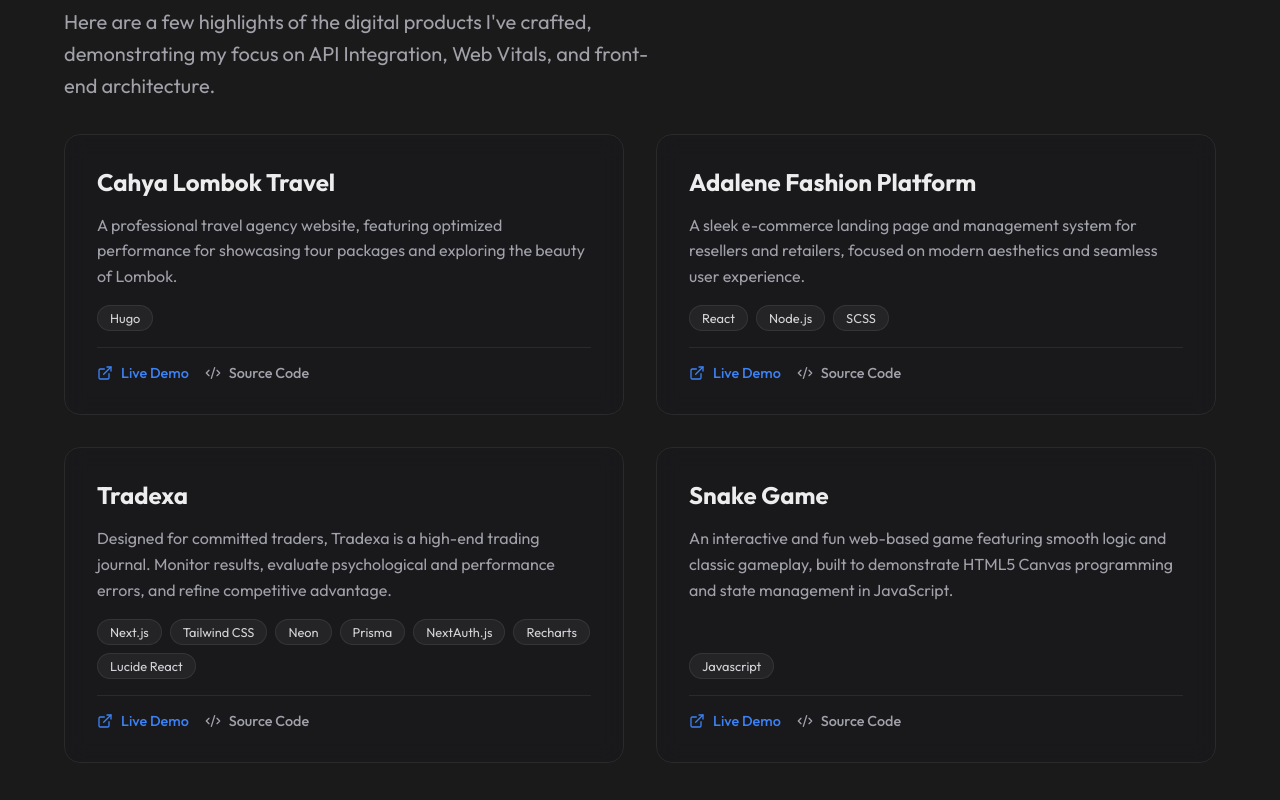
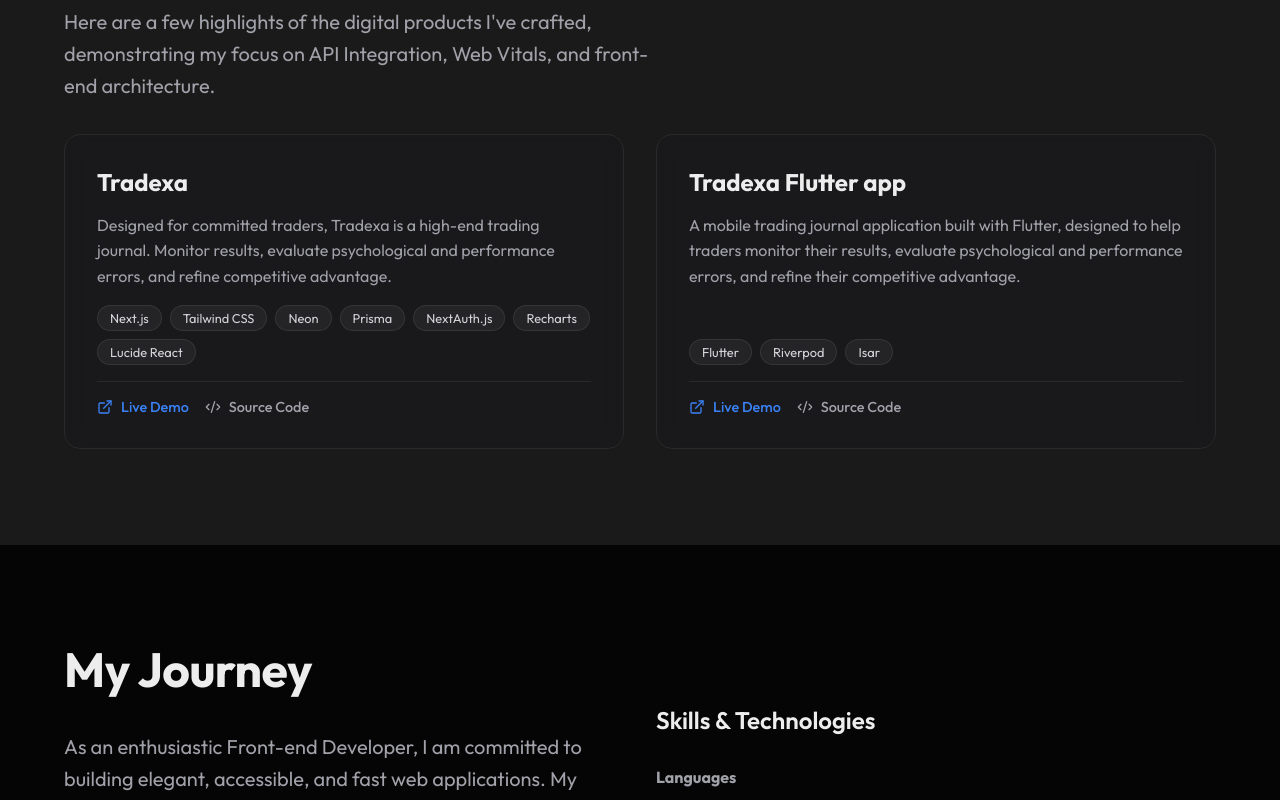
Before and after one commit to GustiCahya/GustiCahya, a Next.js app: page / in a window 1280 px wide. Shown: the part 980-1780 px from the top of the page. Built offline with nearby package versions, Linux system fonts and the light colour scheme.

Commit message:
feat: implement initial portfolio landing page with hero, projects, about, and contact sections.

```diff
--- a/src/app/page.tsx
+++ b/src/app/page.tsx
@@ -81,20 +81,7 @@
             </motion.p>
 
             <div className="grid grid-cols-2">
-              {[ {
-                  title: 'Cahya Lombok Travel',
-                  desc: 'A professional travel agency website, featuring optimized performance for showcasing tour packages and exploring the beauty of Lombok.',
-                  live: 'https://cahyalomboktravel2.netlify.app/',
-                  code: 'https://github.com/GustiCahya/cahyalomboktravel',
-                  tags: ['Hugo']
-                },
-                {
-                  title: 'Adalene Fashion Platform',
-                  desc: 'A sleek e-commerce landing page and management system for resellers and retailers, focused on modern aesthetics and seamless user experience.',
-                  live: 'https://adalene-e6ca8.web.app/',
-                  code: 'https://github.com/GustiCahya/adalene-react',
-                  tags: ['React', 'Node.js', 'SCSS']
-                },
+              {[
                 {
                   title: 'Tradexa',
                   desc: 'Designed for committed traders, Tradexa is a high-end trading journal. Monitor results, evaluate psychological and performance errors, and refine competitive advantage.',
@@ -103,12 +90,26 @@
                   tags: ['Next.js', 'Tailwind CSS', 'Neon', 'Prisma', 'NextAuth.js', 'Recharts', 'Lucide React']
                 },
                 {
-                  title: 'Snake Game',
-                  desc: 'An interactive and fun web-based game featuring smooth logic and classic gameplay, built to demonstrate HTML5 Canvas programming and state management in JavaScript.',
-                  live: 'https://ular.netlify.app/',
-                  code: 'https://github.com/GustiCahya/SnakeGame',
-                  tags: ['Javascript']
-                }
+                  title: 'Tradexa Flutter app',
+                  desc: 'A mobile trading journal application built with Flutter, designed to help traders monitor their results, evaluate psychological and performance errors, and refine their competitive advantage.',
+                  live: 'https://github.com/GustiCahya/tradexa-flutter',
+                  code: 'https://github.com/GustiCahya/tradexa-flutter',
+                  tags: ['Flutter', 'Riverpod', 'Isar']
+                },
+                // {
+                //   title: 'Cahya Lombok Travel',
+                //   desc: 'A professional travel agency website, featuring optimized performance for showcasing tour packages and exploring the beauty of Lombok.',
+                //   live: 'https://cahyalomboktravel2.netlify.app/',
+                //   code: 'https://github.com/GustiCahya/cahyalomboktravel',
+                //   tags: ['Hugo']
+                // },
+                // {
+                //   title: 'Adalene Fashion Platform',
+                //   desc: 'A sleek e-commerce landing page and management system for resellers and retailers, focused on modern aesthetics and seamless user experience.',
+                //   live: 'https://adalene-e6ca8.web.app/',
+                //   code: 'https://github.com/GustiCahya/adalene-react',
+                //   tags: ['React', 'Node.js', 'SCSS']
+                // },
               ].map((project, idx) => (
                 <motion.div key={idx} variants={fadeInUp} className="card">
                   <h3 style={{ fontSize: '1.5rem', fontWeight: 700, marginBottom: '1rem' }}>{project.title}</h3>
```
